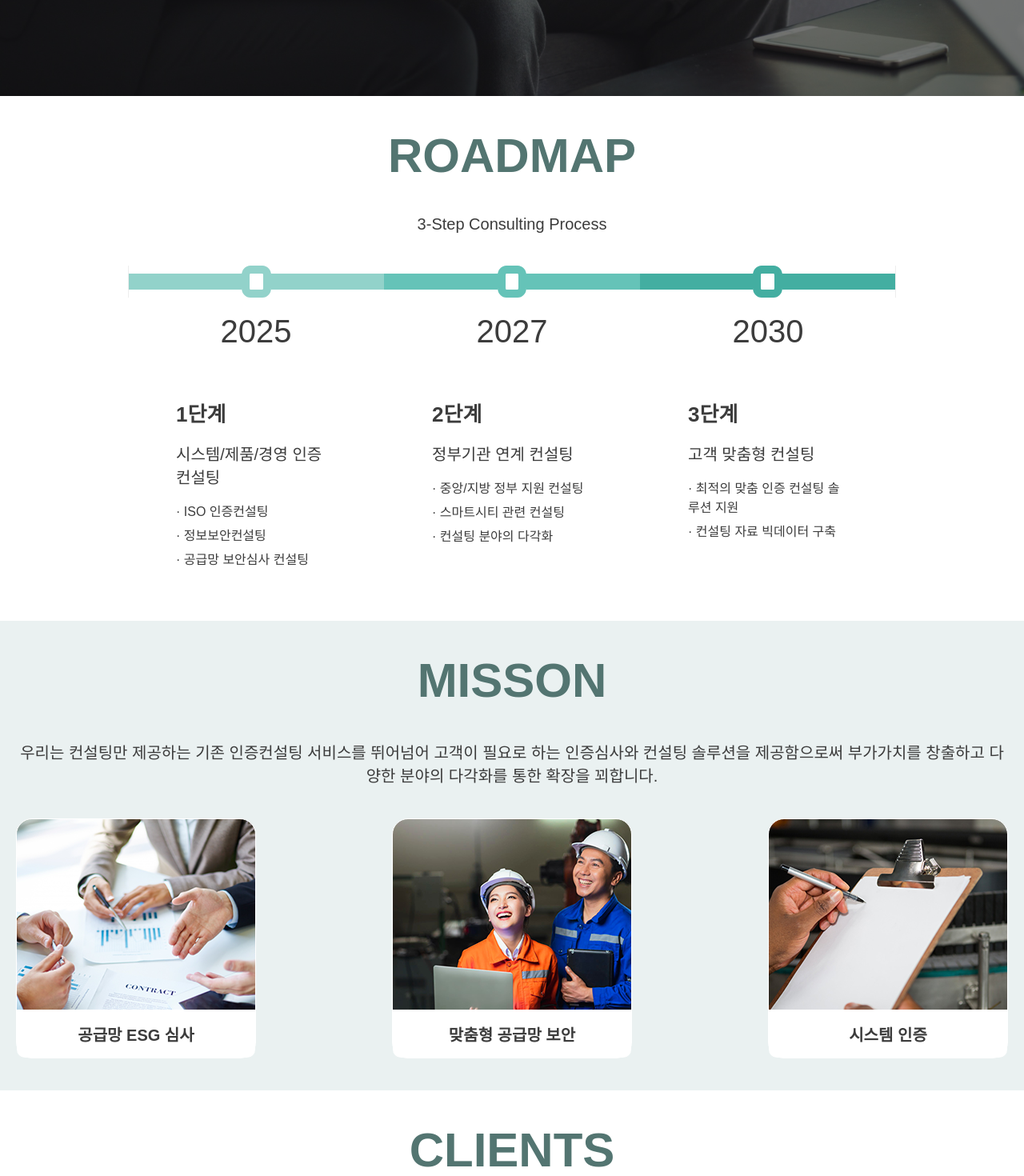
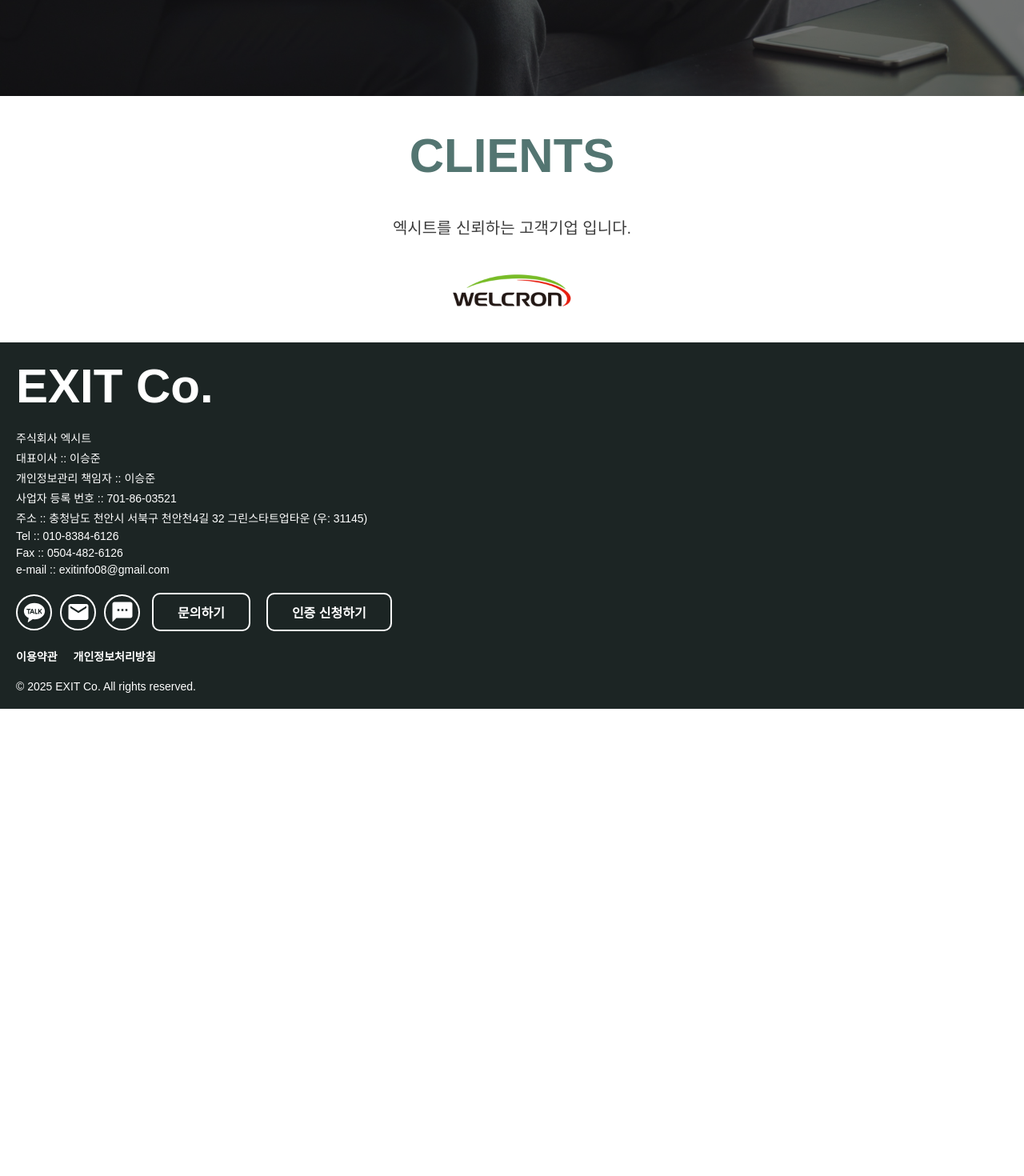
Before and after one commit to EXITKR/exit, a Next.js app: page / in a window 1280 px wide. Shown: the part 440-1910 px from the top of the page at 80% size. After the commit the page ends 1326 px from the top, so only its background shows below. Built offline with nearby package versions, Linux system fonts and the light colour scheme; a web font is replaced by a local one.

Commit message:
main page dropped

```diff
--- a/src/app/page.tsx
+++ b/src/app/page.tsx
@@ -5,46 +5,11 @@ import { getConfig } from "@utils/Config";
 import { useRouter } from "next/navigation";
 import Image from "next/image";
 import { useEffect, useState } from "react";
-import { navigationList } from "@utils/NavigationList";
 import { clientList } from "@utils/ClientList";
 
 export default function Home() {
   const router = useRouter()
   const config = getConfig()
-  const roadmapList: RoadmapInterface[] = [
-    {
-      sort: "first",
-      year: "2025",
-      step: "1단계",
-      consulting: "시스템/제품/경영 인증컨설팅",
-      consulting_li: [
-        "· ISO 인증컨설팅",
-        "· 정보보안컨설팅",
-        "· 공급망 보안심사 컨설팅",
-      ]
-    },
-    {
-      sort: "second",
-      year: "2027",
-      step: "2단계",
-      consulting: "정부기관 연계 컨설팅",
-      consulting_li: [
-        "· 중앙/지방 정부 지원 컨설팅",
-        "· 스마트시티 관련 컨설팅",
-        "· 컨설팅 분야의 다각화",
-      ]
-    },
-    {
-      sort: "third",
-      year: "2030",
-      step: "3단계",
-      consulting: "고객 맞춤형 컨설팅",
-      consulting_li: [
-        "· 최적의 맞춤 인증 컨설팅 솔루션 지원",
-        "· 컨설팅 자료 빅데이터 구축",
-      ]
-    },
-  ]
 
   const [windowWidth, setWindowWidth] = useState<number>(0);
 
@@ -77,50 +42,6 @@ export default function Home() {
           </div>
         </div>
 
-        <div className="history_section">
-          <div className="inner_main history_main">
-            <span className="title">ROADMAP</span>
-            <span className="desc">3-Step Consulting Process</span>
-            <div className="history_div">
-              {roadmapList.map((item, index) => (
-                <div className={"history_bar " + item.sort} key={index}>
-                <div className="history_bar_div">
-                  <div className="bar_div">
-                    <div className="bar"></div>
-                    <div className="circle"></div>
-                    <div className="bar"></div>
-                  </div>
-                  <span className="year">{item.year}</span>
-                </div>
-                <div className="text_box">
-                  <span className="step">{item.step}</span>
-                  <span className="consulting">{item.consulting}</span>
-                  {item.consulting_li.map((val, idx) => (
-                    <span className="consulting_li" key={idx}>{val}</span>
-                  ))}
-                </div>
-              </div>
-              ))}
-            </div>
-          </div>
-        </div>
-
-        <div className="mission_section">
-          <div className="inner_main mission_main">
-            <span className="title">MISSON</span>
-            <span className="desc">{config.mission}</span>
-            <div className="nav_div">
-              {navigationList.filter((item, index) => index !== 3).map((item, index) => (
-                <div className={"nav nav_" + (index + 1).toString().padStart(2, "0")} key={index}>
-                  <div className="name_div">
-                    <span className="name" onClick={() => router.push(item.url)}>{item.name}</span>
-                  </div>
-                </div>
-              ))}
-            </div>
-          </div>
-        </div>
-
         <div className="trust_section">
           <div className="inner_main trust_main">
             <span className="title">CLIENTS</span>
@@ -134,22 +55,6 @@ export default function Home() {
             </div>
           </div>
         </div>
-
-        <div className="contact_section">
-          <div className="inner_main contact_main">
-            <span className="title">CONTACT</span>
-            <span className="desc">신속하고 정확한 솔루션을 제공해 드리겠습니다.</span>
-            <div className="btn_div">
-              <ActiveBtn style="default" name="문의하기" onClick={() => router.push("/contact_us?index=0")} disabled={false} />
-              {windowWidth > 1000
-                ?
-                <ActiveBtn style="filled" name="인증 신청하기" onClick={() => router.push("/contact_us?index=1")} disabled={false} />
-                :
-                null
-              }
-            </div>
-          </div>
-        </div>
       </div>
     </>
   );
```
